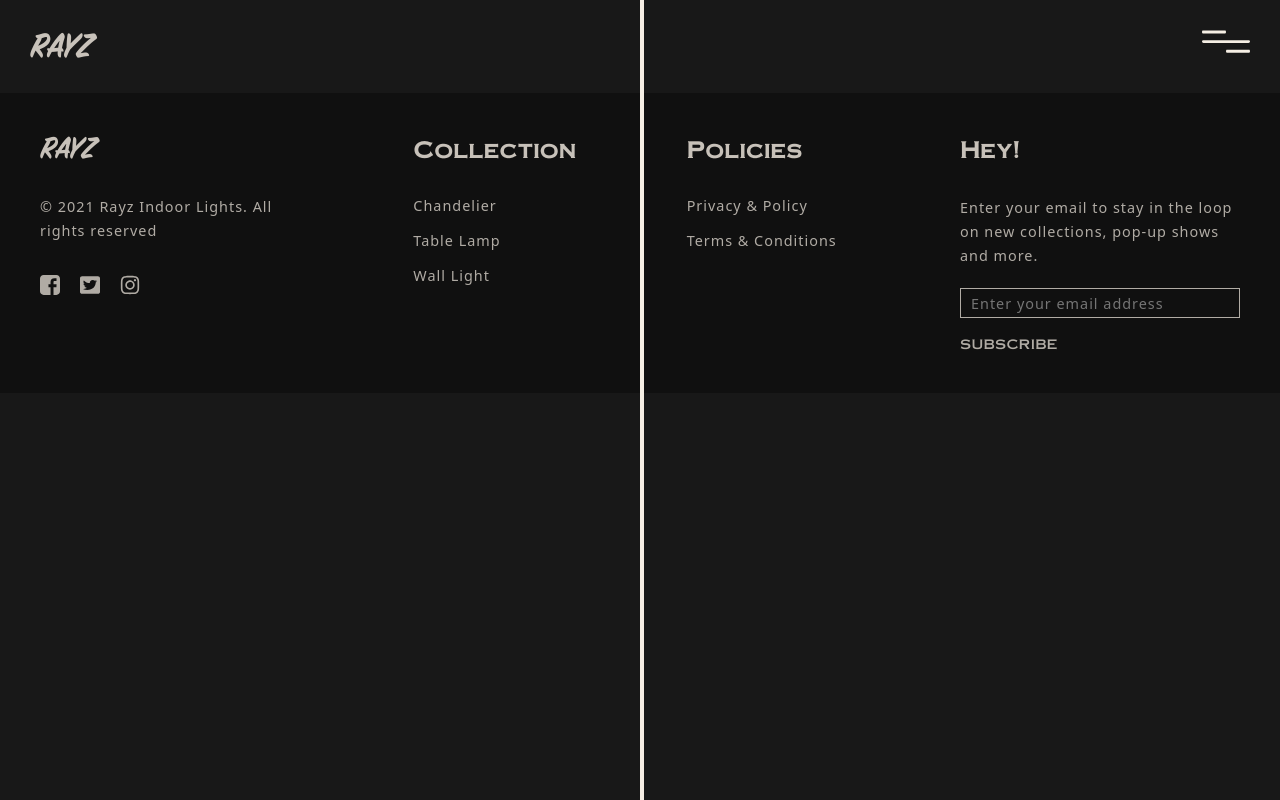
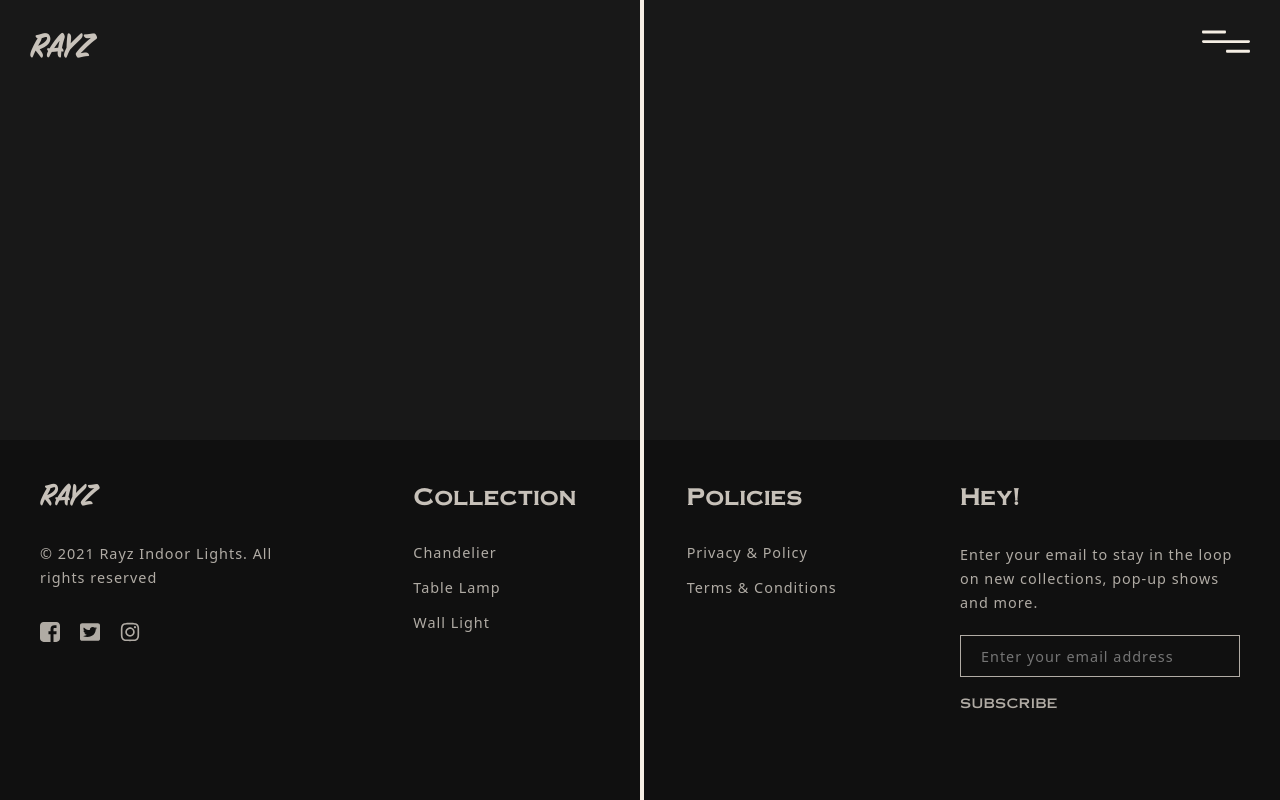
Before and after one commit to Aksharmeet/Rayz, a Gatsby site: page / in a window 1280 px wide. Built offline with nearby package versions, Linux system fonts and the light colour scheme; Gatsby itself is replaced by a stand-in of ours.

Commit message:
footer changes

```diff
--- a/src/components/footer.js
+++ b/src/components/footer.js
@@ -69,23 +69,18 @@ function  Footer() {
 }
 const Footer_main = styled.div`
     padding:20px;
+    padding-bottom:100px;
+    min-height:360px;
     display:flex;
     justify-content:space-between;
     align-items:baseline;
     background:#101010;
     flex-wrap:wrap;
     flex:grow;
-    @media (max-width:730px){
-        flex-direction:column;
-        align-items:center;
-        text-align:center;
-    }
-    @media (min-width:1100px){
-        padding:30px;
-    };
-    @media (min-width:1500px){
-        padding:40px;
-    };
+    position:absolute;
+   bottom:0;
+   left:0;
+   right:0;
     h2{
         font-family:copper_light;
         font-size:2.5vmin;
@@ -114,11 +109,35 @@ const Footer_main = styled.div`
         color:rgba(245, 238, 228, 0.8);
         text-decoration:underline;
     }
+    @media (max-width:637px){
+        flex-direction:column;
+
+        h2{
+            font-size:16px;
+            margin-bottom:32px;
+        }
+        p{
+            font-size:13px;
+            letter-spacing:1px;
+        }
+        a{
+            font-size:13px;
+            letter-spacing:1px;
+        }
+    }
+
+    @media (min-width:1100px){
+        padding:30px;
+    };
+    @media (min-width:1500px){
+        padding:40px;
+    };
 
 `
 const Rayz = styled.div`
     padding:10px;
     max-width:300px;
+    margin-bottom:32px;
     .rayz{
         font-family:sign;
         font-size:4vmin;
@@ -133,10 +152,10 @@ const Rayz = styled.div`
         max-width:100px;
         justify-content:space-between;
     }
-    @media (max-width:730px){
-       display:flex;
-       flex-direction:column;
-       align-items:center;
+    @media (max-width:637px){
+       .rayz{
+        font-size:26px;
+        }
     }
 
 
@@ -144,10 +163,24 @@ const Rayz = styled.div`
 const Collection = styled.div`
     padding:10px;
     min-width:200px;
+    margin-bottom:32px;
+    @media(max-width:739px){
+        position:relative;
+        right:100px;
+
+    }
+    @media(max-width:637px){
+        position:relative;
+        right:0;
+
+    }
+
+
 `
 const Policies = styled.div`
     padding:10px;
     min-width:200px;
+    margin-bottom:32px;
 `
 const Hey = styled.div`
     padding:10px;
@@ -173,7 +206,7 @@ const Hey = styled.div`
         font-family:system-ui;
         font-size:1.8vmin;
         letter-spacing:1px;
-        padding: 10px;
+        padding:20px
     }
     input[type=submit]{
         border-style:none;
@@ -181,6 +214,7 @@ const Hey = styled.div`
         font-family:copper_light;
         font-size:1.5vmin;
         width:contain;
+        cursor:pointer;
     }
     input[type=text]:focus{
         outline:none;
@@ -188,7 +222,16 @@ const Hey = styled.div`
     }
     input[type=submit]:hover{
         color:rgba(245, 238, 228, 0.9);
-        cursor:pointer;
+
+    }
+    @media (max-width:637px){
+        input[type=text]{
+            font-size:14px;
+            padding:20px
+        }
+        input[type=submit]{
+            font-size:11px;
+        }
     }
 
 `
--- a/src/components/navbar.js
+++ b/src/components/navbar.js
@@ -84,6 +84,8 @@ const Nav = styled.nav`
     @media (min-width:1500px){
         padding:40px;
     }
+    position:relative;
+    z-index:999;
 
  `
 
@@ -204,6 +206,7 @@ width:50vw;
 transition: all .3s;
 padding-left: 8vw;
 color:rgba(245, 238, 228, 0.8);
+
     .list_b{
         font-size:2vmin;
         font-family:copper_light;
@@ -212,7 +215,8 @@ color:rgba(245, 238, 228, 0.8);
         transform: ${({nav}) => nav ? "translateX(0px)" : "translateX(100VW)"};
     }
     ul{
-
+        position:relative;
+        top:50vw;
         height:70vh;
         display:flex;
         flex-direction:column;
```
